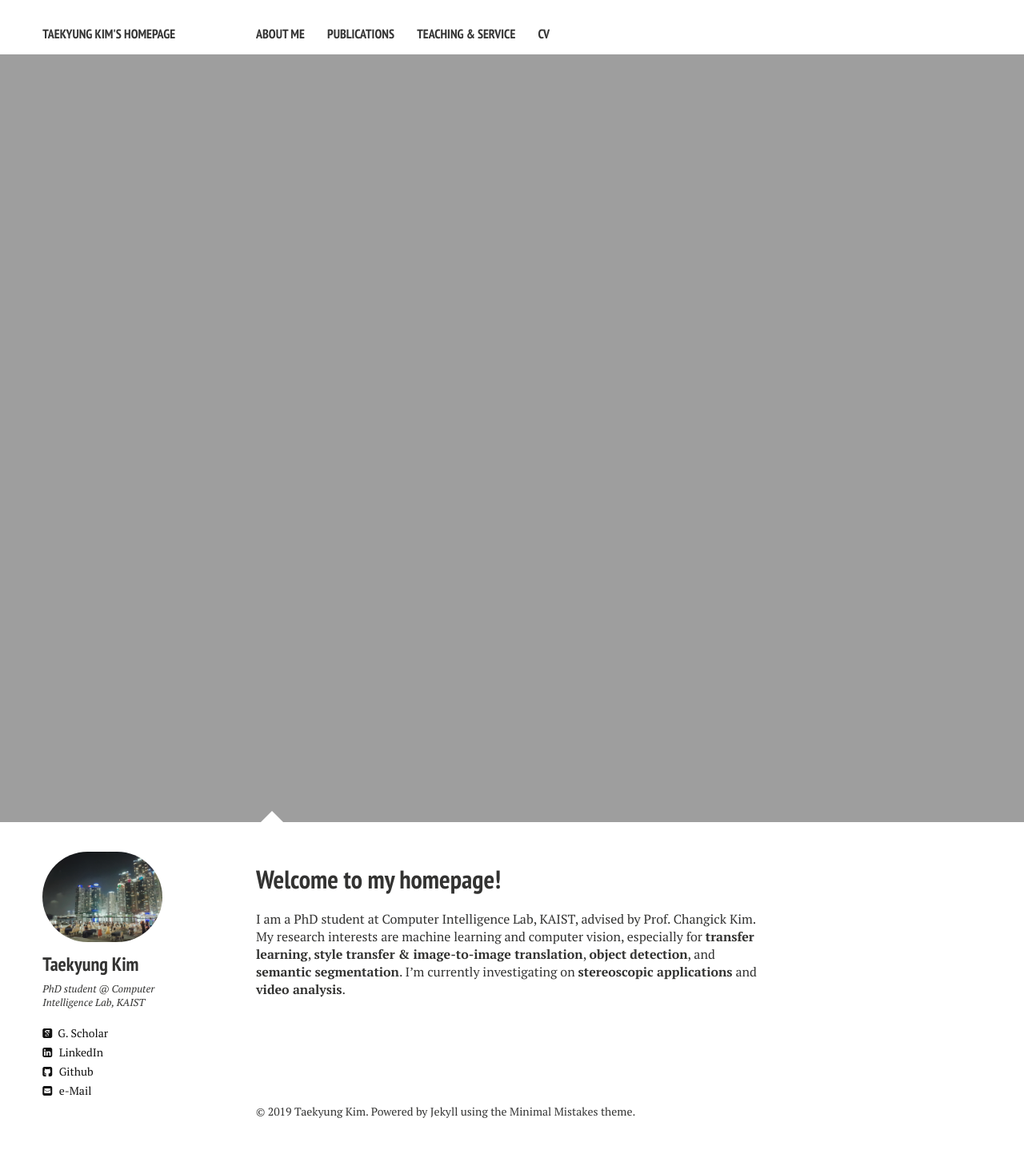
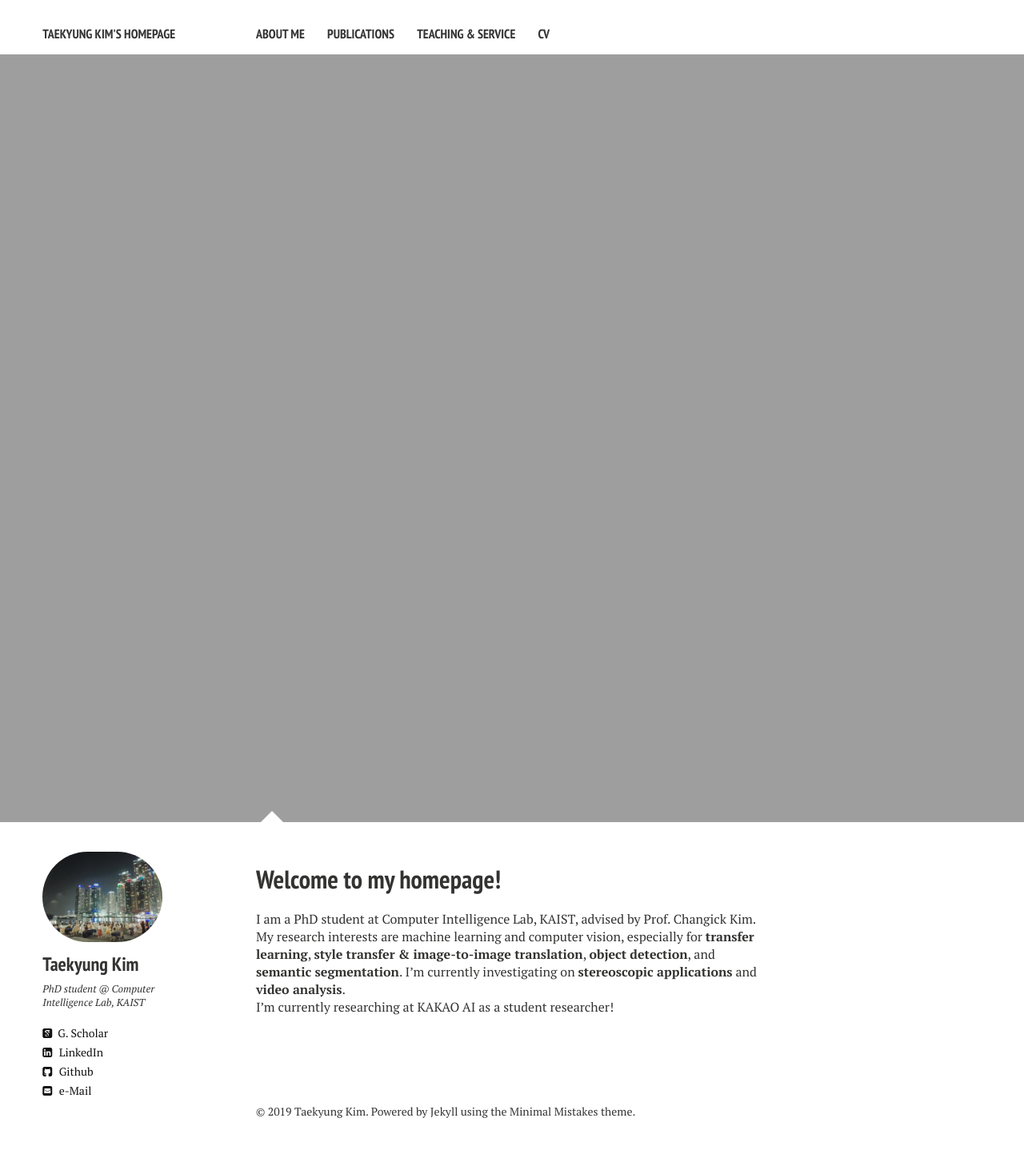
Before and after one commit to TKKim93/TKKim93.github.io, a Jekyll site: the page built from index.md, in a window 1280 px wide. Shown: the whole page at 80% size. Built offline with Jekyll 4.4.1, drawn with Linux system fonts in a browser that asks for light colours; nearby versions of some CDN libraries.

Commit message:
update kakao ai

```diff
--- a/index.md
+++ b/index.md
@@ -8,3 +8,5 @@ image:
 ---
 
 I am a PhD student at Computer Intelligence Lab, KAIST, advised by Prof. Changick Kim. My research interests are machine learning and computer vision, especially for <b>transfer learning</b>, <b>style transfer & image-to-image translation</b>, <b>object detection</b>, and <b>semantic segmentation</b>. I'm currently investigating on <b>stereoscopic applications</b> and <b>video analysis</b>.
+
+I'm currently researching at KAKAO AI as a student researcher!
```
